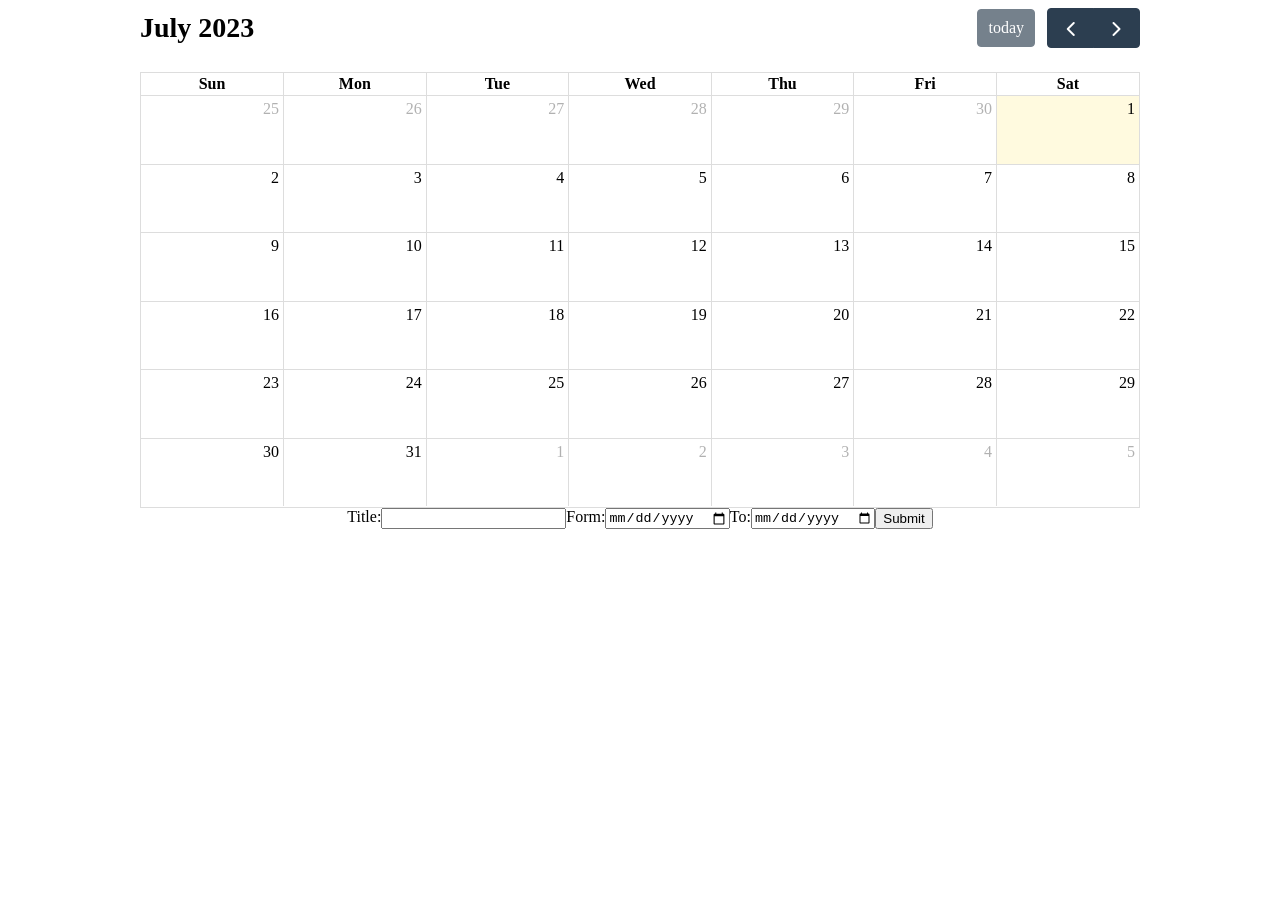
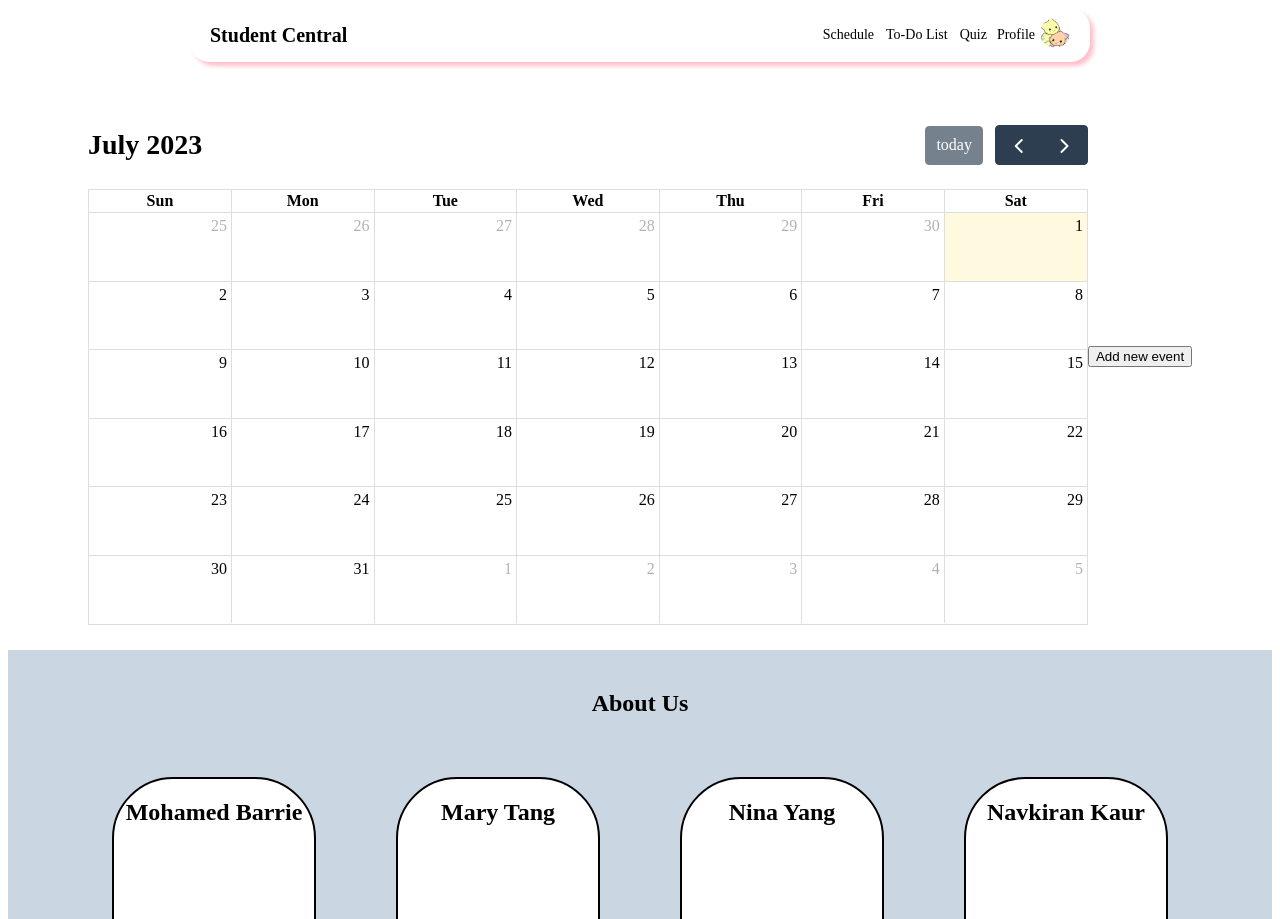
Before and after one commit to nyang5504/Student-Central, a React (Create React App) app in the folder student-central/: page /schedule in a window 1280 px wide. Shown: the top 919 px of the page. Before the commit the page ends 800 px from the top, so only its background shows below. Built offline with nearby package versions, Linux system fonts and the light colour scheme; no server answers.

Commit message:
show and close event form

```diff
--- /dev/null
+++ b/student-central/src/components/AddEventPopup.js
@@ -0,0 +1,17 @@
+import React from 'react';
+import EventForm from './EventForm';
+
+const AddEventPopup = (props) => {
+    return (
+        <div>
+            <EventForm
+                addEvent={props.addEvent}
+				currEvents={props.currEvents}
+                toggleForm={props.toggleForm}
+            />
+            <button onClick={props.toggleForm}>close</button>
+        </div>
+    );
+};
+
+export default AddEventPopup;
--- a/student-central/src/components/EventForm.js
+++ b/student-central/src/components/EventForm.js
@@ -15,6 +15,14 @@ const EventForm = (props) => {
 		const new_event = [a_event];
 		const all_events = new_event.concat(props.currEvents);
         props.addEvent(all_events);
+        clearForm(e);
+        props.toggleForm();
+    }
+
+    const clearForm = (e) => {
+        e.target.title.value = "";
+        e.target.from.value = "";
+        e.target.to.value = "";
     }
 
     return (
--- a/student-central/src/components/Footer.js
+++ b/student-central/src/components/Footer.js
@@ -1,5 +1,5 @@
 import React from 'react';
-import '../styles/Footer.css';
+import '../styles/FooterNew.css';
 
 const Footer = () => {
   return (
--- a/student-central/src/components/NavBar.js
+++ b/student-central/src/components/NavBar.js
@@ -1,5 +1,5 @@
 import React from 'react';
-import '../styles/NavBar.css';
+import '../styles/NavBarNew.css';
 import profileIcon from '../assets/Ellipse 6.png';
 
 const Navigation = () => {
--- a/student-central/src/components/Schedule.js
+++ b/student-central/src/components/Schedule.js
@@ -1,10 +1,59 @@
-import React from 'react';
-
+import React, { useEffect } from 'react';
+import { useState } from 'react';
 import FullCalendar from '@fullcalendar/react';
 import dayGridPlugin from '@fullcalendar/daygrid';
 import "../styles/Schedule.css"
 
 const Schedule = (props) => {
+
+    const [toDelete, setToDelete] = useState({});
+
+    const onEventClick = (e) => {
+        const eventTitle = e.event.title;
+        const eventStart = e.event.start;
+        const eventEnd = e.event.end;
+
+        const formattedEventStart = String(eventStart.getFullYear()) + "-" +
+            String(eventStart.getMonth()+1).padStart(2,'0') + "-" +
+            String(eventStart.getDate()).padStart(2,"0");
+
+        const formattedEventEnd = String(eventEnd.getFullYear()) + "-" +
+        String(eventEnd.getMonth()+1).padStart(2,'0') + "-" +
+        String(eventEnd.getDate()).padStart(2,"0");
+
+        const eventDel = {title: eventTitle, start: formattedEventStart, end: formattedEventEnd};
+        setToDelete(eventDel);
+        console.log(toDelete);
+
+    }
+
+    useEffect(() => {
+        console.log("useeff",toDelete);
+        deleteEvent();
+    }, [toDelete])
+
+    const deleteEvent = () => {
+        const my_events = [...props.currEvents];
+        for(let i = 0; i < my_events.length; i++){
+            const a_title = my_events[i].title;
+            const a_start = my_events[i].start;
+            const a_end = my_events[i].end;
+
+            if(toDelete.title == a_title){
+                if(toDelete.start == a_start){
+
+                    if(toDelete.end == a_end){
+                        my_events.splice(i, 1);
+                        props.updateEvents(my_events);
+                        return;
+                    }
+                    continue;
+                }
+                continue;
+            }
+        }
+    }
+
     return (
         <FullCalendar
             plugins={[dayGridPlugin]}
@@ -12,6 +61,8 @@ const Schedule = (props) => {
             events={
                 props.myEvents
             }
+            selectable={true}
+            eventClick={onEventClick}
         />
     );
 };
--- a/student-central/src/components/Schedulepage.js
+++ b/student-central/src/components/Schedulepage.js
@@ -3,13 +3,17 @@ import { useState } from 'react';
 import { useRef } from 'react';
 import '../styles/Schedulepage.css';
 import NavBar from './NavBar'
+import Footer from './Footer'
 import Schedule from './Schedule';
 import EventForm from './EventForm';
+import AddEventPopup from './AddEventPopup';
 
 const SchedulePage = () => {
 
     const [events, setEvents] = useState([]);
     const mounted = useRef(false);
+
+    const [isFormOpen, setIsFormOpen] = useState(false);
 
     useEffect(() => {
         const getData = () => {
@@ -27,7 +31,7 @@ const SchedulePage = () => {
     useEffect(() => {
         const saveToDatabase = () => {
             try{
-                console.log("SAVETODATABASE", JSON.stringify(events));
+                // console.log("SAVETODATABASE", JSON.stringify(events));
                     fetch('http://localhost:4000/schedule/save-events', {
                     method:'POST',
                     headers: {
@@ -41,6 +45,7 @@ const SchedulePage = () => {
         }
         if(mounted.current){
             saveToDatabase();
+            console.log(typeof events[0].start);
         }
         else{
             mounted.current = true;
@@ -50,13 +55,22 @@ const SchedulePage = () => {
 
 	// console.log(events);
 
+    const ToggleFormPopup = () => {
+        setIsFormOpen(!isFormOpen);
+    }
+
     return (
         <div className="schedulepage-container">
-            <Schedule myEvents={events}/>
-            <EventForm
-				addEvent={setEvents}
-				currEvents={events}
-			/>
+            <NavBar/>
+            <Schedule myEvents={events} currEvents={events} updateEvents={setEvents}/>
+            <button onClick={ToggleFormPopup}>Add new event</button>
+            {isFormOpen &&
+                <AddEventPopup
+                    addEvent={setEvents}
+                    currEvents={events}
+                    toggleForm={ToggleFormPopup}/>
+            }
+            <Footer/>
         </div>
     );
 };
--- a/student-central/src/styles/EventForm.css
+++ b/student-central/src/styles/EventForm.css
@@ -1,3 +1,4 @@
 #addevent{
     display: flex;
+    margin-bottom: 5%;
 }
--- /dev/null
+++ b/student-central/src/styles/FooterNew.css
@@ -0,0 +1,23 @@
+.footer {
+    width: 100%;
+    height:300px;
+    bottom: 0;
+    background: #CAD6E2;
+    color: black;
+    text-align: center;
+    padding: 20px;
+  }
+
+  .card-container {
+    display: flex;
+    justify-content: center;
+  }
+
+  .card {
+    border-radius: 30%;
+    width: 200px;
+    height: 200px;
+    background: white;
+    margin: 40px;
+    border: 2px solid black;
+  }
--- /dev/null
+++ b/student-central/src/styles/NavBarNew.css
@@ -0,0 +1,63 @@
+.navigation {
+    width: 100%;
+    max-width: 900px;
+    top: 0;
+    display: inline-block;
+    background-color: white;
+    padding: 10px 0;
+    box-shadow: 4px 4px 4px 0px pink;
+    border-radius: 20px;
+  }
+
+  .container {
+    display: flex;
+    align-items: center;
+    justify-content: space-between;
+    max-width: 1200px;
+    margin: 0 auto;
+    padding: 0 20px;
+  }
+
+  .logo {
+    font-size: 20px;
+    font-weight: bold;
+    text-decoration: none;
+    color: black;
+  }
+
+  .links {
+    display: flex;
+    align-items: center;
+  }
+
+  .link {
+    margin-left: 12px;
+    font-size: 14px;
+    text-decoration: none;
+    color: black;
+  }
+
+  .link:hover {
+    color: blue;
+  }
+
+  .profile-link {
+    display: flex;
+    align-items: center;
+    margin-left: 10px;
+  }
+  .profile-text:hover {
+    color: blue;
+  }
+
+  .profile-icon {
+    width: 30px;
+    height: 30px;
+    border-radius: 50%;
+  }
+
+  .profile-text {
+    margin-right: 5px;
+    font-size: 14px;
+    color: black;
+  }
--- a/student-central/src/styles/Schedule.css
+++ b/student-central/src/styles/Schedule.css
@@ -1,4 +1,6 @@
 .fc {
     height: 500px;
     aspect-ratio: 2;
+    margin-top: 5%;
+    margin-bottom: 2%;
 }
```
